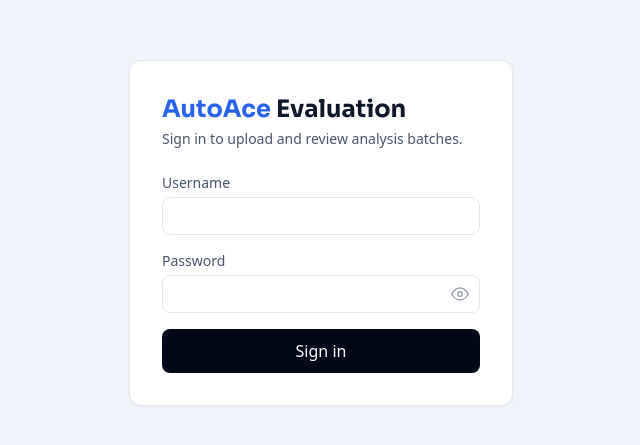
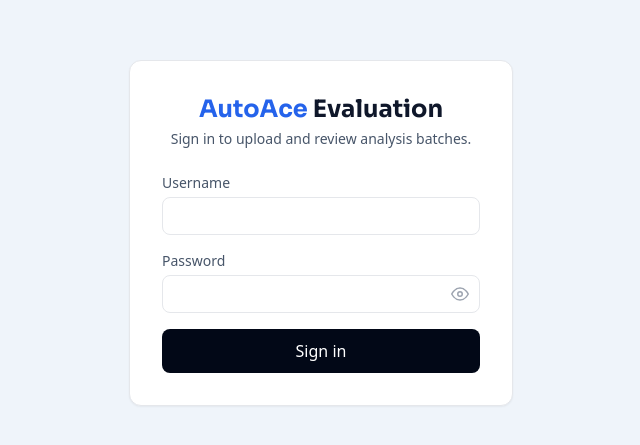
Before and after one commit to ENZ048/AutoAce-Assignment, a React (Vite) app in the folder webapp/: page /login in a window 1280 px wide. Shown: the part 167-612 px from the top of the page, without its empty margins (319-959 px from the left). Built offline with nearby package versions, Linux system fonts and the light colour scheme.

Commit message:
style(webapp): center the login card heading

```diff
--- a/webapp/src/pages/LoginPage.jsx
+++ b/webapp/src/pages/LoginPage.jsx
@@ -29,10 +29,10 @@ export default function LoginPage() {
   return (
     <main className="min-h-screen flex items-center justify-center px-4">
       <div className="w-full max-w-sm rounded-xl border border-gray-200 bg-white p-8 shadow-sm">
-        <h1 className="text-2xl font-bold">
+        <h1 className="text-center text-2xl font-bold">
           <span className="text-accent">AutoAce</span> Evaluation
         </h1>
-        <p className="mt-1 text-sm">Sign in to upload and review analysis batches.</p>
+        <p className="mt-1 text-center text-sm">Sign in to upload and review analysis batches.</p>
         <form onSubmit={submit} className="mt-6 space-y-4">
           <label className="block text-sm">
             Username
```
